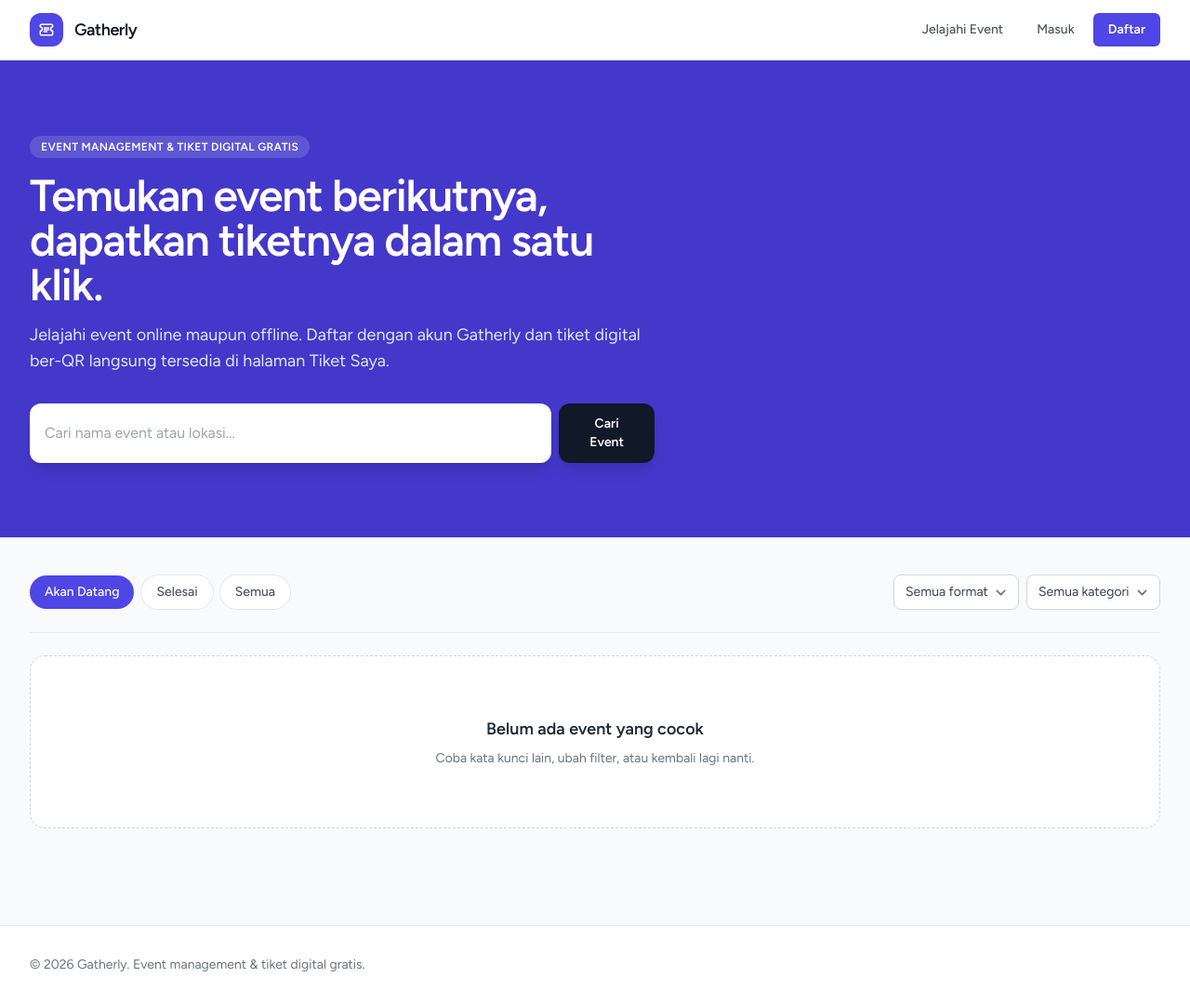
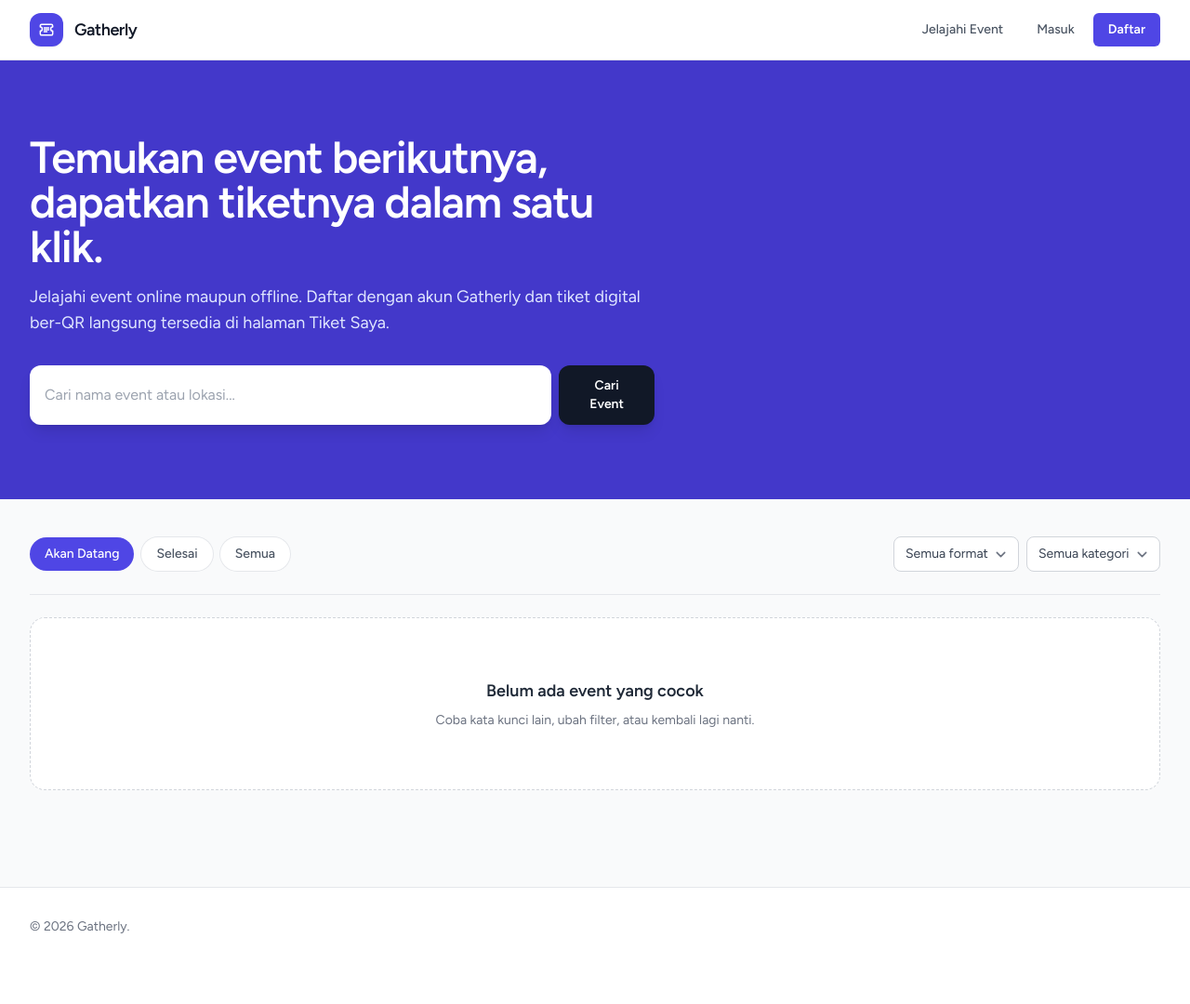
Before and after one commit to dandi1213/gatherly, a Laravel app: page /events in a window 1280 px wide. Shown: the whole page at 93% size. After the commit the page ends 1004 px from the top, so only its background shows below. Run offline with Laravel 12, Linux system fonts and the light colour scheme; data comes from the database, SQL or seed files in the repository; data that the repository does not hold is empty; style sheets or scripts are compiled from the project's sources; parts of the project's set-up code (start-up, migrations or seed data) failed here and were passed over; some libraries are stand-ins or nearby versions.

Commit message:
Remove event management tagline from footer and hero

```diff
--- a/resources/js/Layouts/PublicLayout.jsx
+++ b/resources/js/Layouts/PublicLayout.jsx
@@ -163,7 +163,7 @@ export default function PublicLayout({ children }) {
 
             <footer className="mt-16 border-t border-gray-200 bg-white py-8 print:hidden">
                 <div className="mx-auto flex max-w-7xl flex-col items-center justify-between gap-2 px-4 text-sm text-gray-500 sm:flex-row sm:px-6 lg:px-8">
-                    <p>&copy; {new Date().getFullYear()} Gatherly. Event management &amp; tiket digital gratis.</p>
+                    <p>&copy; {new Date().getFullYear()} Gatherly.</p>
                 </div>
             </footer>
         </div>
--- a/resources/js/Pages/Public/Events/Index.jsx
+++ b/resources/js/Pages/Public/Events/Index.jsx
@@ -82,10 +82,7 @@ export default function Index({ events, categories, filters }) {
             <section className="bg-indigo-700 text-white">
                 <div className="mx-auto max-w-7xl px-4 py-16 sm:px-6 lg:px-8 lg:py-20">
                     <div className="max-w-2xl">
-                        <span className="inline-flex rounded-full bg-white/15 px-3 py-1 text-xs font-semibold uppercase tracking-wide">
-                            Event management &amp; tiket digital gratis
-                        </span>
-                        <h1 className="mt-4 text-3xl font-bold tracking-tight sm:text-5xl">
+                        <h1 className="text-3xl font-bold tracking-tight sm:text-5xl">
                             Temukan event berikutnya, dapatkan tiketnya dalam satu klik.
                         </h1>
                         <p className="mt-4 text-base text-indigo-100 sm:text-lg">
```
